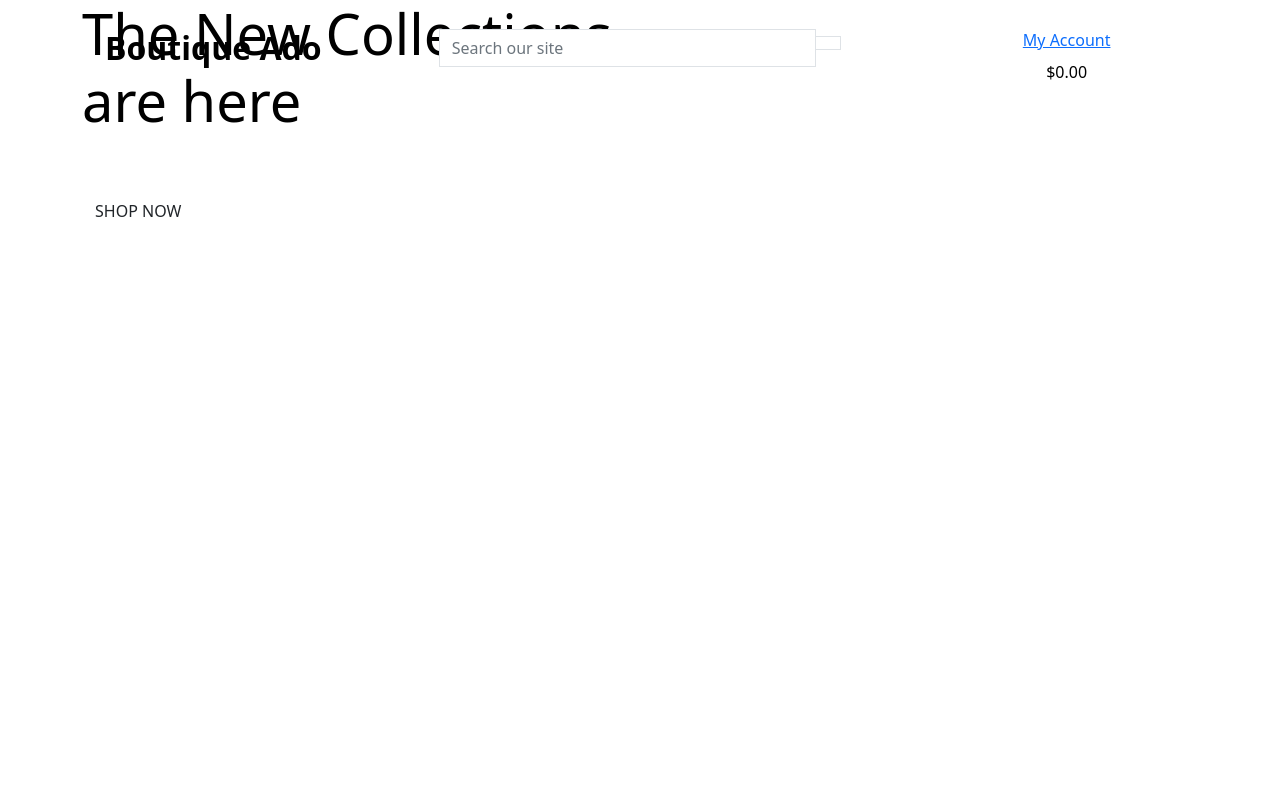
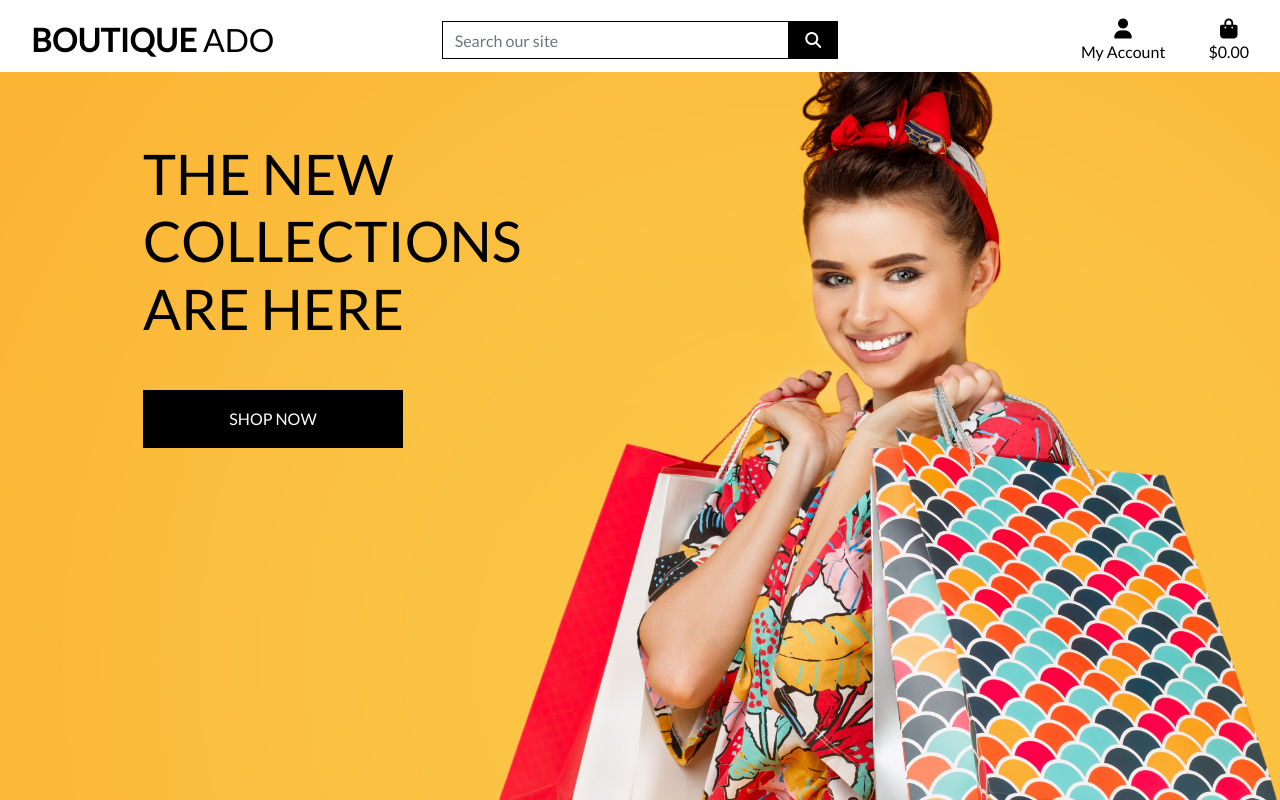
Before and after one commit to ConorDavison/Boutique-Ado, a Django app: page / in a window 1280 px wide. Run offline with Django 3.2, Linux system fonts and the light colour scheme; some libraries are stand-ins or nearby versions.

Commit message:
completed homepage header and css

```diff
--- a/boutique_ado/settings.py
+++ b/boutique_ado/settings.py
@@ -155,6 +155,10 @@ USE_TZ = True
 # https://docs.djangoproject.com/en/3.2/howto/static-files/
 
 STATIC_URL = '/static/'
+STATICFILES_DIRS = (os.path.join(BASE_DIR, 'static'),)
+
+MEDIA_URL = '/media/'
+MEDIA_ROOT = os.path.join(BASE_DIR, 'media')
 
 # Default primary key field type
 # https://docs.djangoproject.com/en/3.2/ref/settings/#default-auto-field
--- a/boutique_ado/urls.py
+++ b/boutique_ado/urls.py
@@ -15,9 +15,11 @@ Including another URLconf
 """
 from django.contrib import admin
 from django.urls import path, include
+from django.conf import settings
+from django.conf.urls.static import static
 
 urlpatterns = [
     path('admin/', admin.site.urls),
     path('accounts/', include('allauth.urls')),
     path('', include('home.urls'))
-]
+] + static(settings.MEDIA_URL, document_root=settings.MEDIA_ROOT)
--- /dev/null
+++ b/static/css/base.css
@@ -0,0 +1,81 @@
+html {
+    height: 100%;
+}
+
+body {
+    background: url('/media/homepage_background_cropped.jpeg') no-repeat center center fixed;
+    background-size: cover;
+    height: calc(100vh - 164px);
+    color: #555;
+    font-family: 'lato';
+}
+
+/* from Bulma */
+.icon {
+    align-items: center;
+    display: inline-flex;
+    justify-content: center;
+    height: 1.5rem;
+    width: 1.5rem;
+}
+
+.logo-font {
+    text-transform: uppercase;
+}
+
+.main-logo-link {
+    width: fit-content;
+}
+
+.shop-now-button {
+    background: black;
+    color: white;
+    min-width: 260px;
+}
+
+.btn-black {
+    background: black;
+    color: white;
+}
+
+.shop-now-button:hover,
+.shop-now-button:active,
+.shop-now-button:focus,
+.btn-black:hover,
+.btn-black:active,
+.btn-black:focus {
+    background: #222;
+    color: white;
+}
+
+.text-black {
+    color: #000 !important;
+}
+
+.border-black {
+    border: 1px solid black !important;
+}
+
+/* -------------------------------- Media Queries */
+
+/* Slightly larger container on xl screens */
+@media (min-width: 1200px) {
+  .container {
+    max-width: 80%;
+  }
+}
+
+/* fixed top navbar only on medium and up */
+@media (min-width: 992px) {
+    .fixed-top-desktop-only {
+        position: fixed;
+        top: 0;
+        right: 0;
+        left: 0;
+        z-index: 1030;
+    }
+
+    .header-container {
+        padding-top: 164px;
+    }
+}
--- a/templates/base.html
+++ b/templates/base.html
@@ -1,3 +1,5 @@
+{% load static %}
+
 {% load static %}
 
 <!doctype html>
@@ -5,25 +7,28 @@
   <head>
 
     {% block meta %}
-        <meta http-equiv="X-UA-Compatible" content="ie=edge"
+        <meta http-equiv="X-UA-Compatible" content="ie=edge">
         <meta charset="utf-8">
-        <meta name="viewport" content="width=device-width, initial-scale=1">
+        <meta name="viewport" content="width=device-width, initial-scale=1, shrink-to-fit=no">
     {% endblock %}
 
     {% block extra_meta %}
     {% endblock %}
 
     {% block corecss %}
-        <link href="https://cdn.jsdelivr.net/npm/bootstrap@5.1.1/dist/css/bootstrap.min.css" rel="stylesheet" integrity="sha384-F3w7mX95PdgyTmZZMECAngseQB83DfGTowi0iMjiWaeVhAn4FJkqJByhZMI3AhiU" crossorigin="anonymous">
+        <link rel="stylesheet" href="https://stackpath.bootstrapcdn.com/bootstrap/4.4.1/css/bootstrap.min.css" integrity="sha384-Vkoo8x4CGsO3+Hhxv8T/Q5PaXtkKtu6ug5TOeNV6gBiFeWPGFN9MuhOf23Q9Ifjh" crossorigin="anonymous">
+        <link rel="stylesheet" href="https://fonts.googleapis.com/css?family=Lato&display=swap">
+        <link rel="stylesheet" href="{% static 'css/base.css' %}">
     {% endblock %}
 
     {% block extra_css %}
     {% endblock %}
 
     {% block corejs %}
-        <script src="https://cdn.jsdelivr.net/npm/bootstrap@5.1.1/dist/js/bootstrap.bundle.min.js" integrity="sha384-/bQdsTh/da6pkI1MST/rWKFNjaCP5gBSY4sEBT38Q/9RBh9AH40zEOg7Hlq2THRZ" crossorigin="anonymous"></script>
-        <script src="https://cdn.jsdelivr.net/npm/@popperjs/core@2.9.3/dist/umd/popper.min.js" integrity="sha384-W8fXfP3gkOKtndU4JGtKDvXbO53Wy8SZCQHczT5FMiiqmQfUpWbYdTil/SxwZgAN" crossorigin="anonymous"></script>
-        <script src="https://cdn.jsdelivr.net/npm/bootstrap@5.1.1/dist/js/bootstrap.min.js" integrity="sha384-skAcpIdS7UcVUC05LJ9Dxay8AXcDYfBJqt1CJ85S/CFujBsIzCIv+l9liuYLaMQ/" crossorigin="anonymous"></script>
+        <script src="https://kit.fontawesome.com/e9c73d7092.js" crossorigin="anonymous"></script>
+        <script src="https://code.jquery.com/jquery-3.4.1.slim.min.js" integrity="sha384-J6qa4849blE2+poT4WnyKhv5vZF5SrPo0iEjwBvKU7imGFAV0wwj1yYfoRSJoZ+n" crossorigin="anonymous"></script>
+        <script src="https://cdn.jsdelivr.net/npm/popper.js@1.16.0/dist/umd/popper.min.js" integrity="sha384-Q6E9RHvbIyZFJoft+2mJbHaEWldlvI9IOYy5n3zV9zzTtmI3UksdQRVvoxMfooAo" crossorigin="anonymous"></script>
+        <script src="https://stackpath.bootstrapcdn.com/bootstrap/4.4.1/js/bootstrap.min.js" integrity="sha384-wfSDF2E50Y2D1uUdj0O3uMBJnjuUD4Ih7YwaYd1iqfktj0Uod8GCExl3Og8ifwB6" crossorigin="anonymous"></script>
     {% endblock %}
 
     {% block extra_js %}
@@ -31,22 +36,20 @@
 
     <title>Boutique Ado {% block extra_title %}{% endblock %}</title>
   </head>
-
   <body>
     <header class="container-fluid fixed-top">
-      <div class="row">
-        <div class="col-12 col-lg-4 my-auto py-1 py-0 text-center text-lg-left">
-          <a href="{url 'home' }" class="nav-link main-logo-link">
-            <h2 class="logo-font text-black my-0"><strong>Boutique Ado</strong> </h2>
+        <div id="topnav" class="row bg-white pt-lg-2 d-none d-lg-flex">
+            <div class="col-12 col-lg-4 my-auto py-1 py-lg-0 text-center text-lg-left">
+                <a href="{% url 'home' %}" class="nav-link main-logo-link">
+                    <h2 class="logo-font text-black my-0"><strong>Boutique</strong> Ado</h2>
                 </a>
             </div>
-
-        <div class="col-12 col-lg-4 my-auto py-1 py-0">
-          <form class="form-inline" method="GET" action="">
+            <div class="col-12 col-lg-4 my-auto py-1 py-lg-0">
+                <form method="GET" action="">
                     <div class="input-group w-100">
-                <input class="form-control border border-black rounded-0" type="text" name="q" placeholder="Search our site" id="id_q_sidebar">
+                        <input class="form-control border border-black rounded-0" type="text" name="q" placeholder="Search our site">
                         <div class="input-group-append">
-                    <button class="form-control form-control btn btn-black border border-black rounded-0" type="submit">
+                            <button class="form-control btn btn-black border border-black rounded-0" type="submit">
                                 <span class="icon">
                                     <i class="fas fa-search"></i>
                                 </span>
@@ -55,13 +58,12 @@
                     </div>
                 </form>
             </div>
-
-        <div class="col-12 col-lg-4 my-auto py-1 py-0">
+            <div class="col-12 col-lg-4 my-auto py-1 py-lg-0">
                 <ul class="list-inline list-unstyled text-center text-lg-right my-0">
-            <li class="list-inline-item dropdown"></li>
-              <a class="" href="" id="user-options" data-toggle="dropdown" aria-haspopup="true" aria-expanded="false">
-                <div class="tesxt-center">
-                  <div><i class="fas fa-user"></i></div>
+                    <li class="list-inline-item dropdown">
+                        <a class="text-black nav-link" href="#" id="user-options" data-toggle="dropdown" aria-haspopup="true" aria-expanded="false">
+                            <div class="text-center">
+                                <div><i class="fas fa-user fa-lg"></i></div>
                                 <p class="my-0">My Account</p>
                             </div>
                         </a>
@@ -77,6 +79,7 @@
                                 <a href="{% url 'account_login' %}" class="dropdown-item">Login</a>
                             {% endif %}
                         </div>
+                    </li>
                     <li class="list-inline-item">
                         <a class="{% if grand_total %}text-info font-weight-bold{% else %}text-black{% endif %} nav-link" href="">
                             <div class="text-center">
@@ -94,7 +97,6 @@
                 </ul>
             </div>
         </div>
-
     </header>
 
     {% if messages %}
@@ -102,7 +104,6 @@
     {% endif %}
 
     {% block page_header %}
-
     {% endblock %}
 
     {% block content %}
@@ -111,5 +112,6 @@
     {% block postloadjs %}
     {% endblock %}
 
+
   </body>
 </html>
```
Also changed, not shown: media/homepage_background_cropped.jpeg (added). Lines whose indentation alone changed are shown as unchanged.
